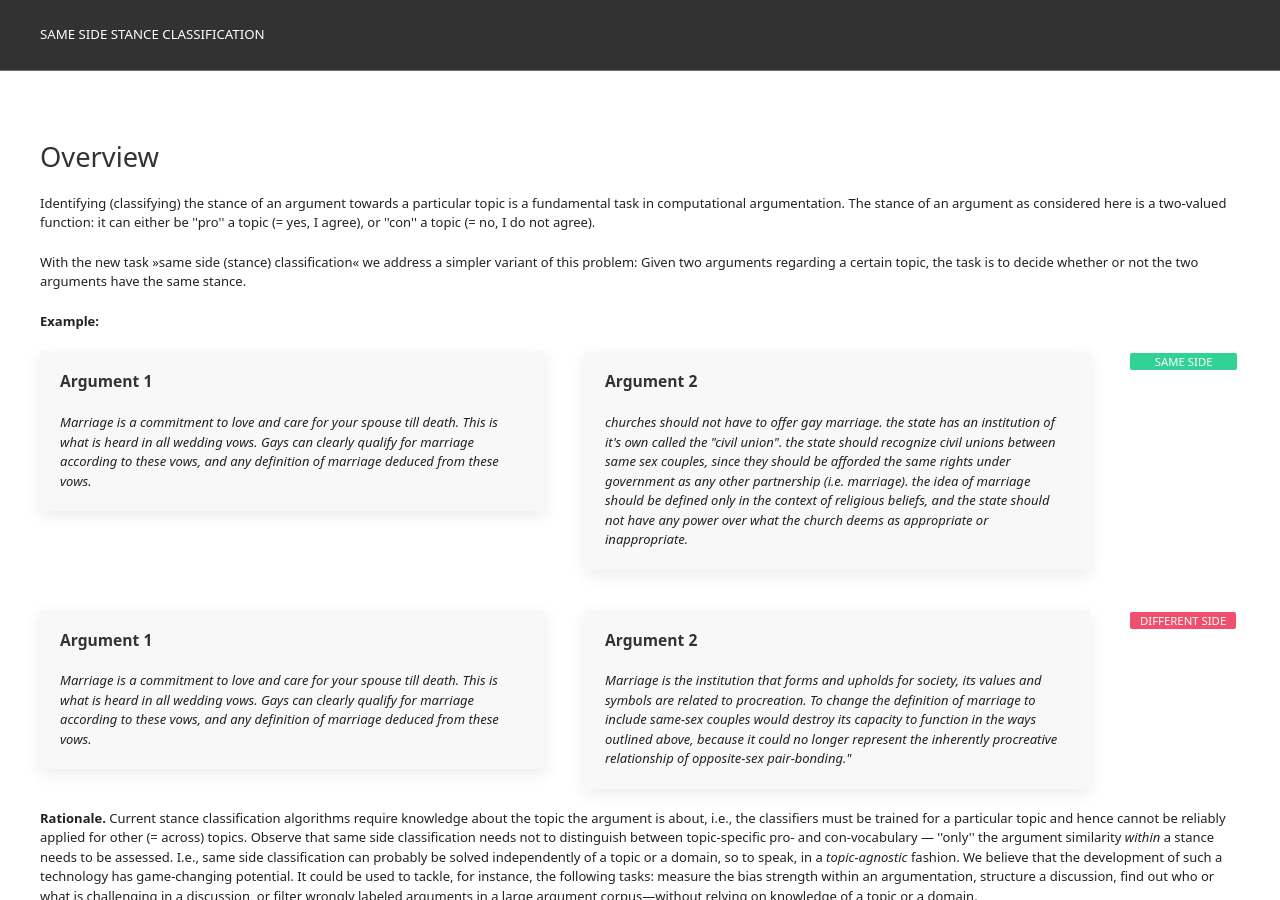
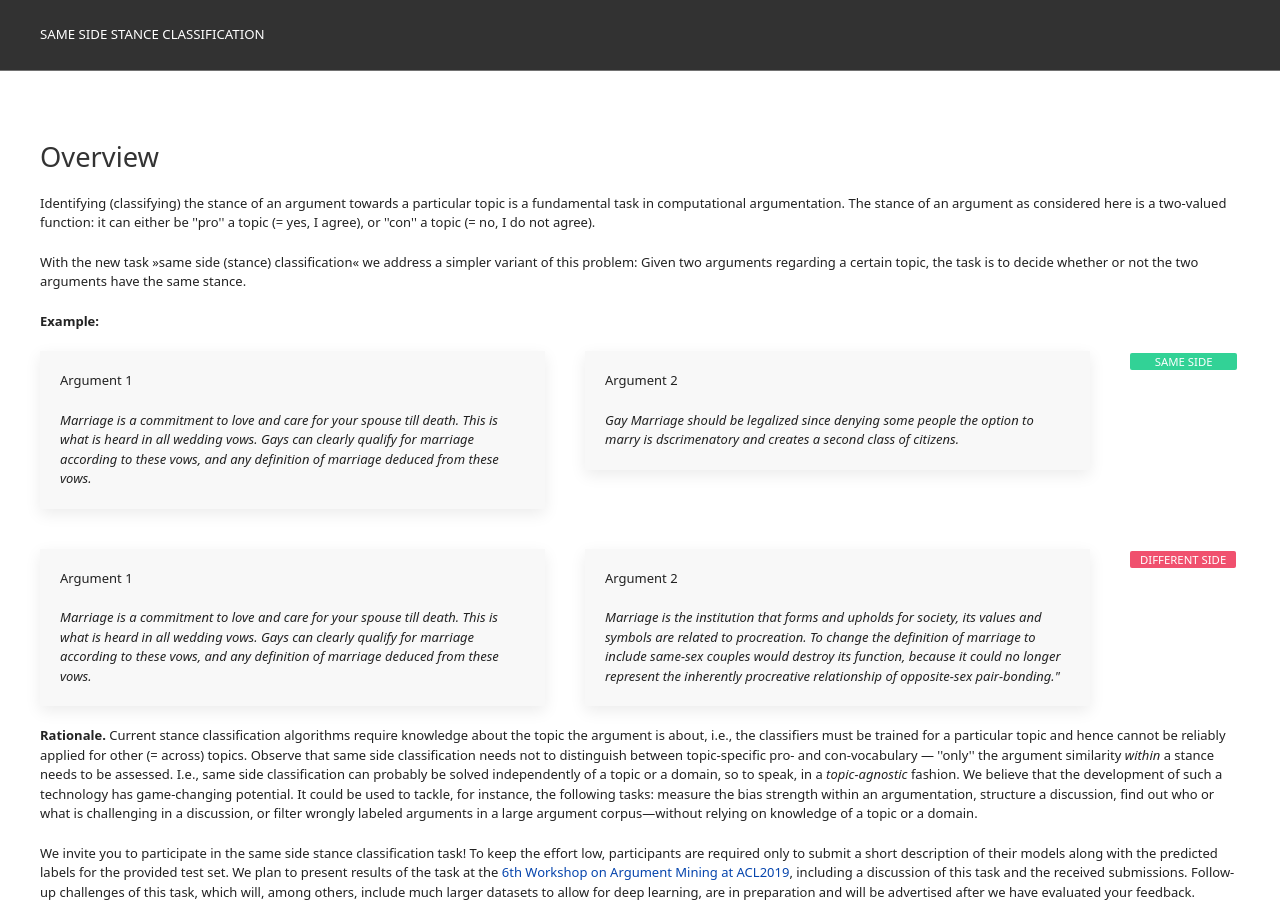
Before and after one commit to shahbazsyed/sameside-webis-de.github.io, a Jekyll site: the page built from index.html, in a window 1280 px wide and 900 px high. Built offline with Jekyll 4.4.1, drawn with Linux system fonts in a browser that asks for light colours.

Commit message:
adding examples

```diff
--- a/index.html
+++ b/index.html
@@ -18,16 +18,18 @@ With the new task &raquo;same side (stance) classification&laquo; we address a s
 <strong> Example: </strong>
 <div class="uk-child-width-expand" uk-grid>
     <div>
-
         <div class="uk-card uk-card-default uk-card-small uk-card-body">
-            <h3 class="uk-card-title"><b>Argument 1</b></h3>
-            <p><i>  Marriage is a commitment to love and care for your spouse till death. This is what is heard in all wedding vows. Gays can clearly qualify for marriage according to these vows, and any definition of marriage deduced from these vows.</i></p>
+            Argument 1
+            <br/>
+            <p><i> Marriage is a commitment to love and care for your spouse till death. This is what is heard in all wedding vows. Gays can clearly qualify for marriage according to these vows, and any definition of marriage deduced from these vows. </i></p>
         </div>
     </div>
     <div>
+
         <div class="uk-card uk-card-default uk-card-small uk-card-body">
-            <h3 class="uk-card-title"><b>Argument 2</b></h3>
-            <p><i>churches should not have to offer gay marriage. the state has an institution of it's own called the "civil union". the state should recognize civil unions between same sex couples, since they should be afforded the same rights under government as any other partnership (i.e. marriage). the idea of marriage should be defined only in the context of religious beliefs, and the state should not have any power over what the church deems as appropriate or inappropriate.</i></p>
+            Argument 2
+            <br/>
+            <p><i> Gay Marriage should be legalized since denying some people the option to marry is dscrimenatory and creates a second class of citizens.</i></p>
         </div>
     </div>
     <div class="uk-width-small">
@@ -38,15 +40,17 @@ With the new task &raquo;same side (stance) classification&laquo; we address a s
     <div>
 
         <div class="uk-card uk-card-default uk-card-small uk-card-body">
-            <h3 class="uk-card-title"><b>Argument 1</b></h3>
+            Argument 1
+            <br/>
             <p><i> Marriage is a commitment to love and care for your spouse till death. This is what is heard in all wedding vows. Gays can clearly qualify for marriage according to these vows, and any definition of marriage deduced from these vows. </i></p>
         </div>
     </div>
 
     <div>
         <div class="uk-card uk-card-default uk-card-small uk-card-body">
-            <h3 class="uk-card-title"><b>Argument 2</b></h3>
-            <p><i>Marriage is the institution that forms and upholds for society, its values and symbols are related to procreation. To change the definition of marriage to include same-sex couples would destroy its capacity to function in the ways outlined above, because it could no longer represent the inherently procreative relationship of opposite-sex pair-bonding." </i></p>
+            Argument 2
+            <br/>
+            <p><i>Marriage is the institution that forms and upholds for society, its values and symbols are related to procreation. To change the definition of marriage to include same-sex couples would destroy its function, because it could no longer represent the inherently procreative relationship of opposite-sex pair-bonding." </i></p>
         </div>
     </div>
     <div class="uk-width-small">
```
